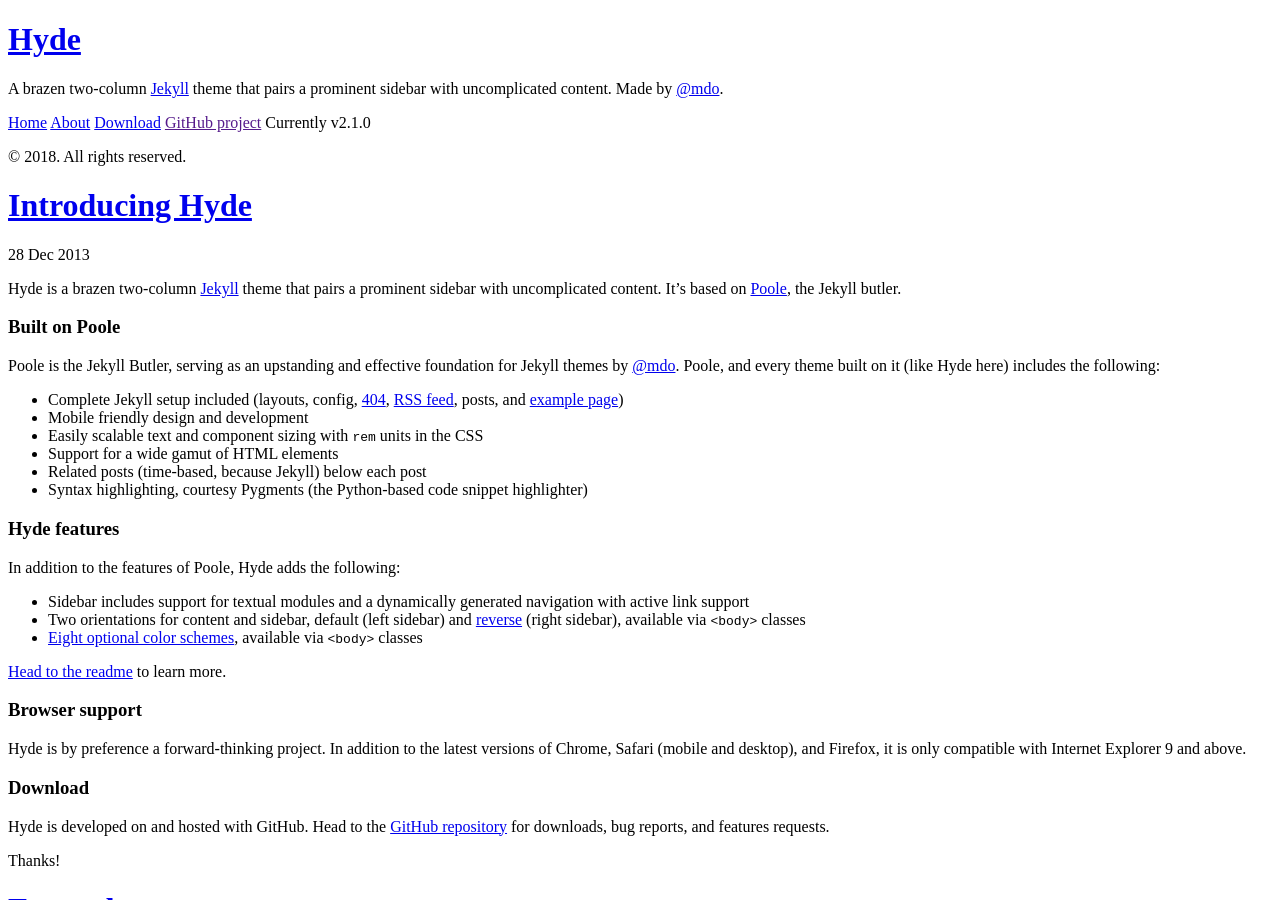
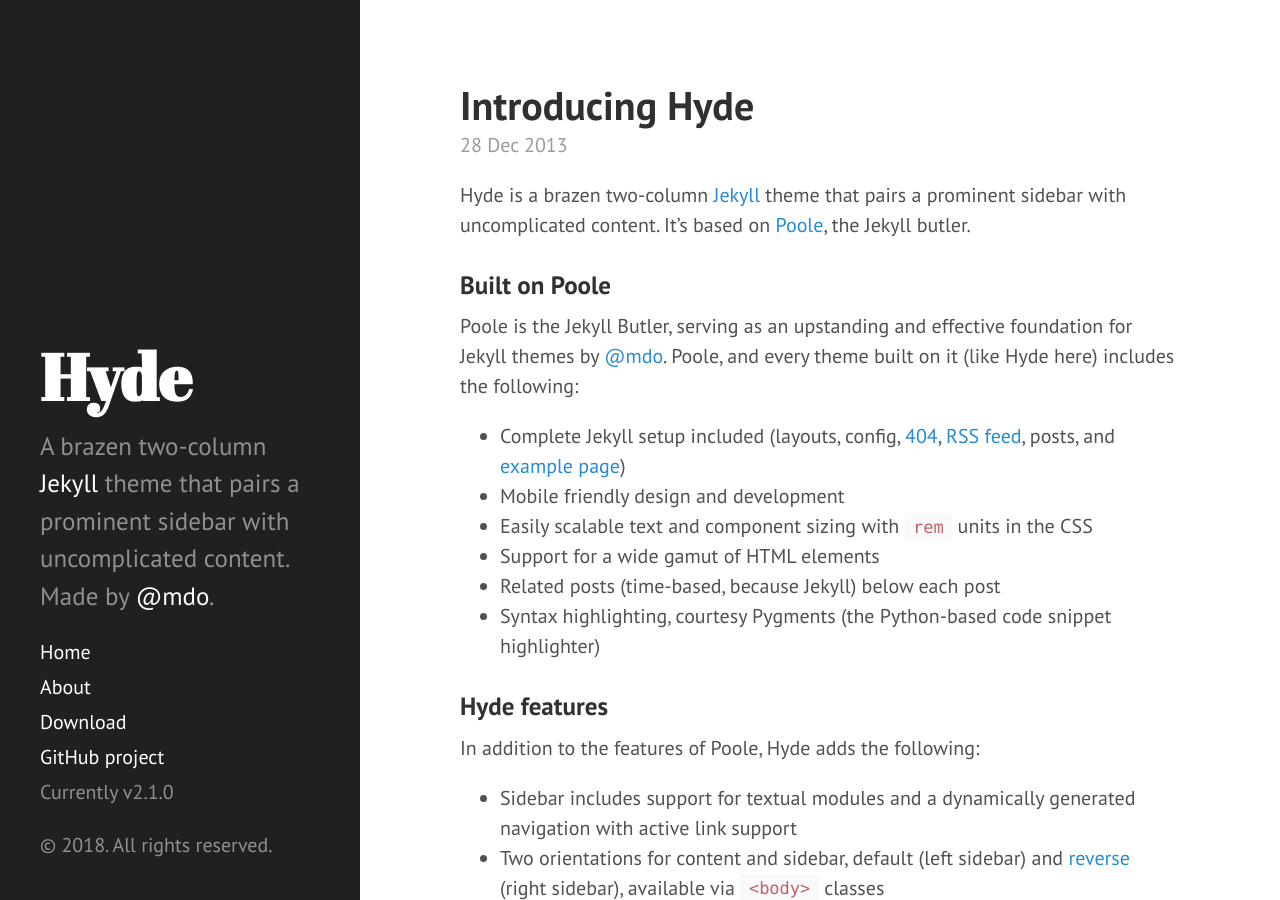
Before and after one commit to emanuelhuber/Rcourse, a Jekyll site: the page built from index.html, in a window 1280 px wide and 900 px high. Built offline with Jekyll 4.4.1, drawn with Linux system fonts in a browser that asks for light colours; Markdown is read by kramdown in place of the engine named in the settings; the list of posts is cut into pages by our own code.

```diff
--- a/_config.yml
+++ b/_config.yml
@@ -10,7 +10,7 @@
 tagline:          'A Jekyll theme'
 description:      'A brazen two-column <a href="http://jekyllrb.com" target="_blank">Jekyll</a> theme that pairs a prominent sidebar with uncomplicated content. Made by <a href="https://twitter.com/mdo" target="_blank">@mdo</a>.'
 url:              https://emanuelhuber.github.io/Rcourse/
-baseurl:          /Rcourse
+baseurl:          /Rcourse/
 
 #author:
 #  name:           'Mark Otto'
```
